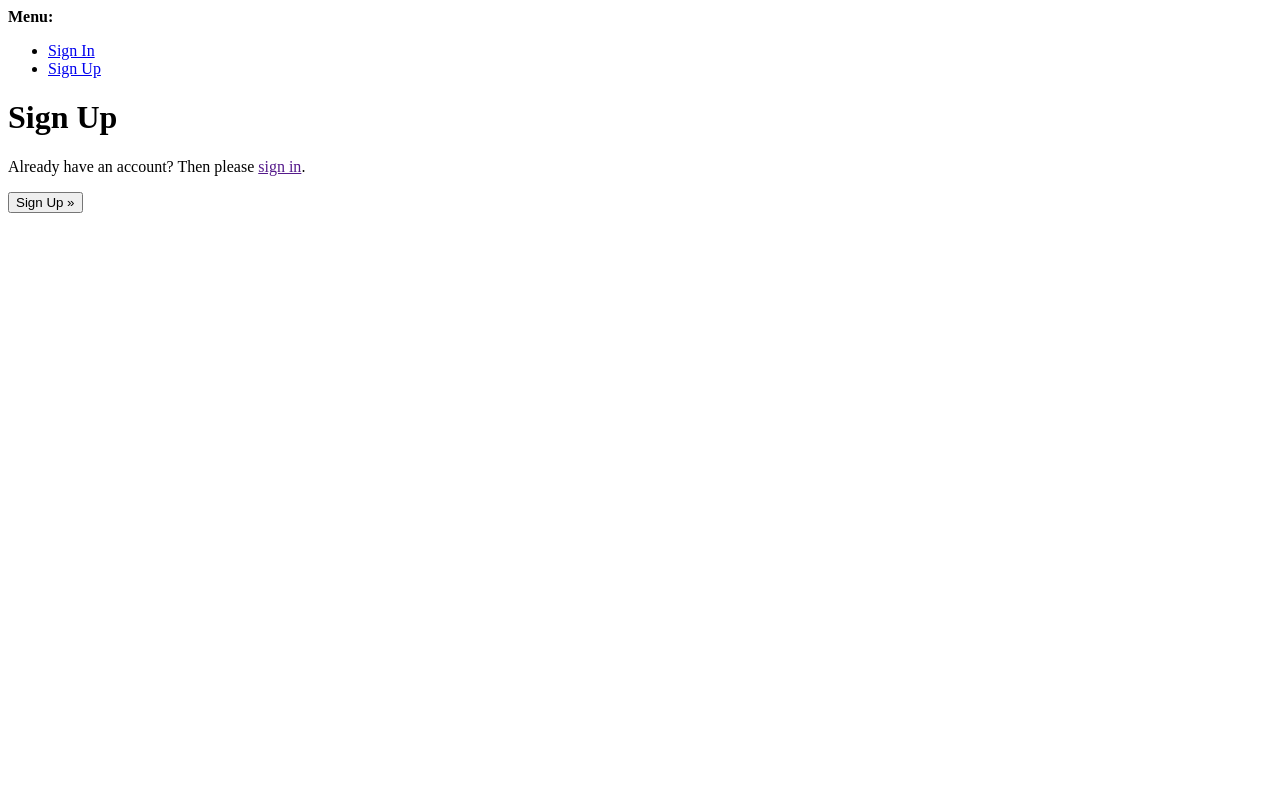
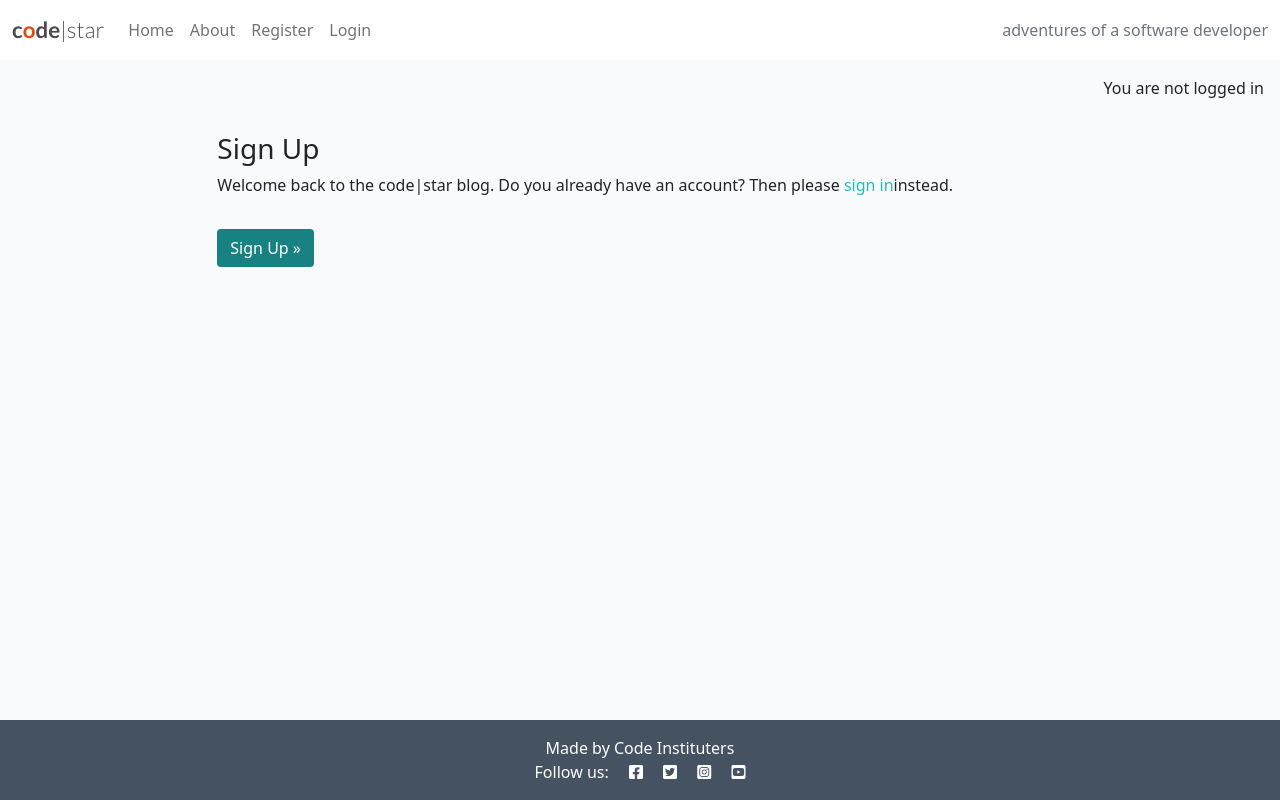
Before and after one commit to ZazaMasilo/django-blog, a Django app: template templates/account/signup.html in a window 1280 px wide. Run offline with Django 4.2, Linux system fonts and the light colour scheme; the template is opened without the code that fills it: most values are stand-ins (such as "Sample title", 1, 10 or a date in 2020).

Commit message:
Added styling to signup.html

```diff
--- a/templates/account/signup.html
+++ b/templates/account/signup.html
@@ -1,21 +1,33 @@
-{% extends "account/base.html" %}
+{% extends "base.html" %}
 
 {% load i18n %}
 
 {% block head_title %}{% trans "Signup" %}{% endblock head_title %}
 
 {% block content %}
-<h1>{% trans "Sign Up" %}</h1>
+<div class="container"></div>
+<div class="row">
+  <div class="col-md-8 mt-3 offset-md-2">
+    <h3>{% trans "Sign Up" %}</h3>
 
-<p>{% blocktrans %}Already have an account? Then please <a href="{{ login_url }}">sign in</a>.{% endblocktrans %}</p>
-
+    <p>{% blocktrans %}Welcome back to the code|star blog.
+      Do you already have an account? Then please <a class="link" href="{{ login_url }}">sign
+        in</a>instead.{% endblocktrans %}
+    </p>
+  </div>
+</div>
+<div class="row">
+  <div class="col-md-8 mt-3 offset-md-2">
     <form class="signup" id="signup_form" method="post" action="{% url 'account_signup' %}">
       {% csrf_token %}
       {{ form.as_p }}
       {% if redirect_field_value %}
       <input type="hidden" name="{{ redirect_field_name }}" value="{{ redirect_field_value }}" />
       {% endif %}
-  <button type="submit">{% trans "Sign Up" %} &raquo;</button>
+      <button class="btn btn-signup right" type="submit">{% trans "Sign Up" %} &raquo;</button>
     </form>
+  </div>
+</div>
+</div>
 
 {% endblock content %}
--- a/templates/base.html
+++ b/templates/base.html
@@ -77,6 +77,11 @@
     </nav>
 
     <main class="flex-shrink-0 main-bg">
+        {% if user.is_authenticated %}
+        <p class="text-end m-3">You are logged in as {{ user }}</p>
+        {% else %}
+        <p class="text-end m-3">You are not logged in</p>
+        {% endif %}
 
         {% block content %}
         <!-- Content Goes here -->
```
Lines whose indentation alone changed are shown as unchanged.
